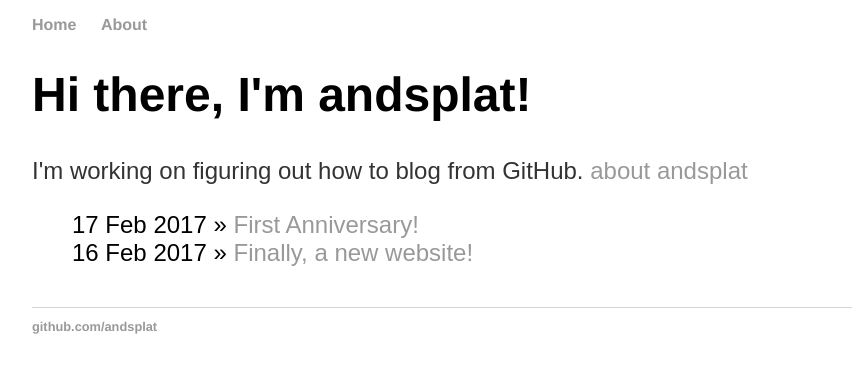
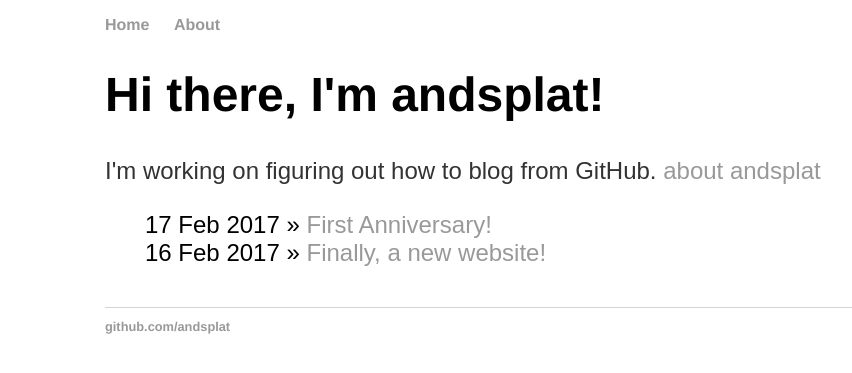
Before and after one commit to andsplat/benwfey, a Jekyll site: the page built from index.html, in a window 1280 px wide. Shown: the top 373 px of the page, without its empty margins (160-1012 px from the left). Built offline with Jekyll 4.4.1, drawn with Linux system fonts in a browser that asks for light colours.

Commit message:
Update main.css

```diff
--- a/css/main.css
+++ b/css/main.css
@@ -1,6 +1,6 @@
 body {
     margin: 0 auto;
-    width: 70%;
+    max-width: 750px;
 }
 nav ul, footer ul {
     font-family:'Helvetica', 'Arial', 'Sans-Serif';
```
